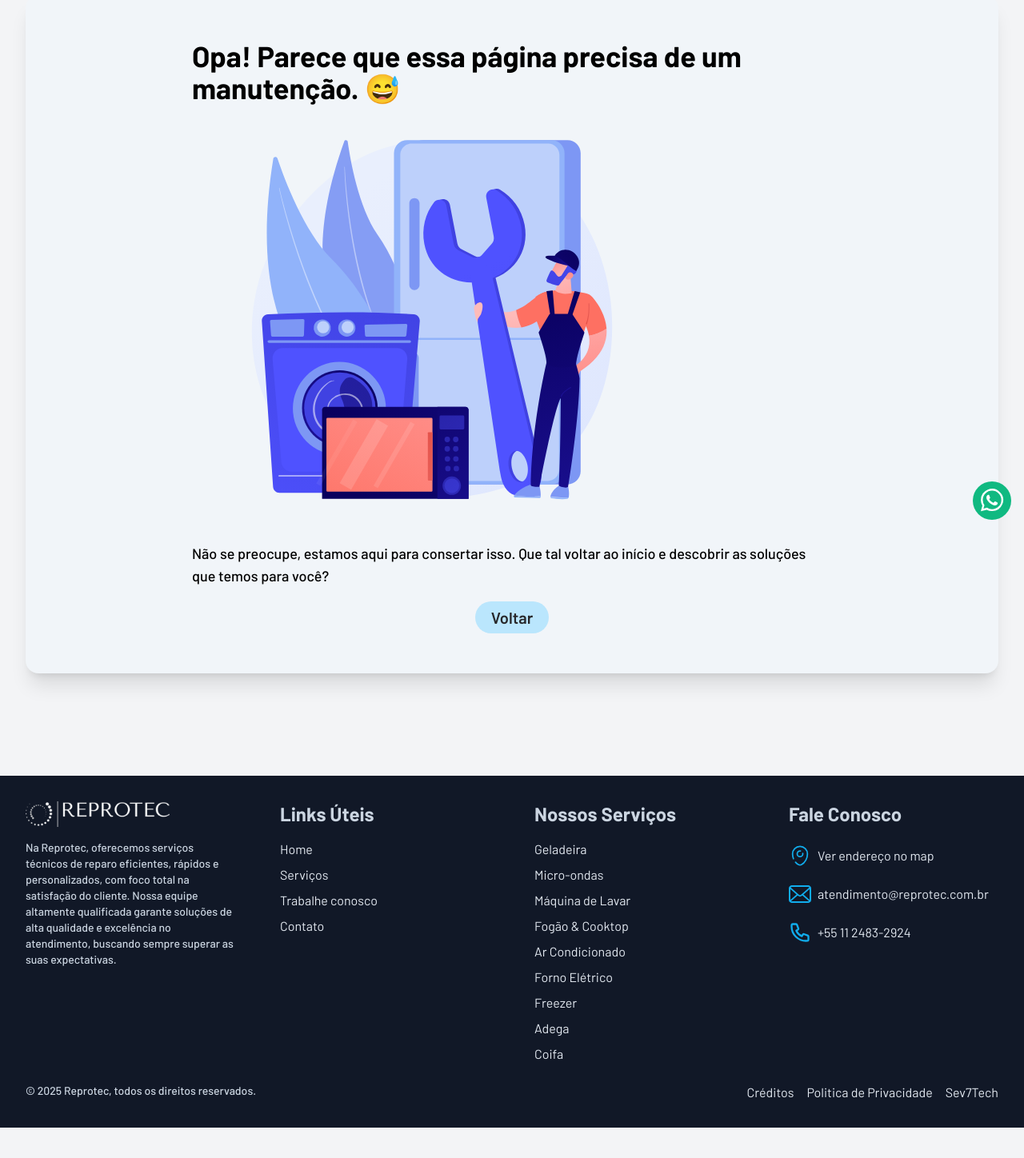
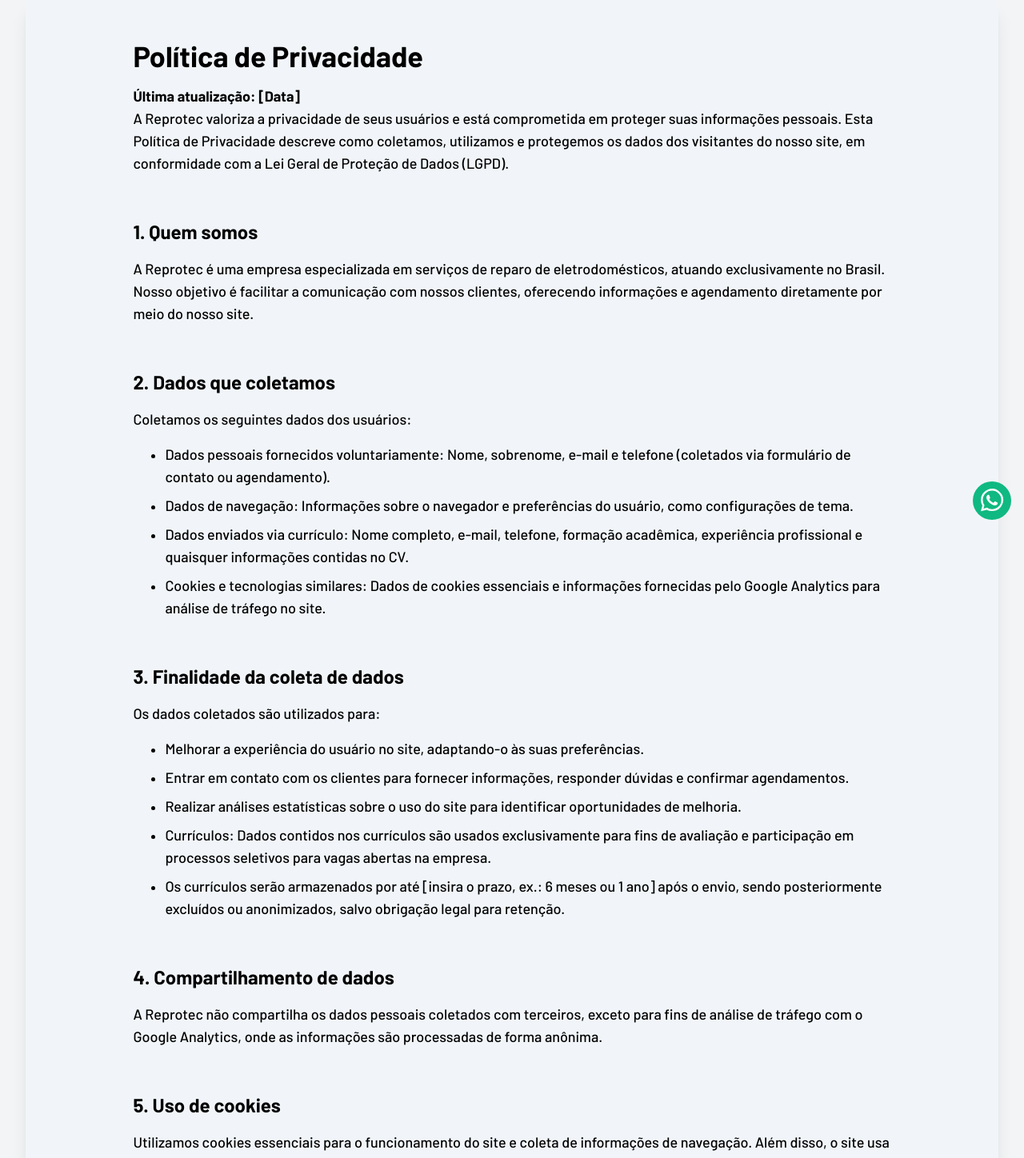
Before and after one commit to Sev7tech/reprotec, a Next.js app: page /politica-privacidade in a window 1280 px wide. Before the commit this address had no page. Shown: the part 134-1582 px from the top of the page at 80% size. Before the commit the page ends 1544 px from the top, so only its background shows below. Built offline with nearby package versions, Linux system fonts and the light colour scheme.

Commit message:
feat(page): add Privacy Policy page

```diff
--- /dev/null
+++ b/src/app/politica-privacidade/page.tsx
@@ -0,0 +1,222 @@
+import { Containers } from '@/components/Container'
+import { Typography } from '@/components/Typography'
+
+const PoliticaPrivacidade = () => {
+  return (
+    <main className="py-32">
+      <Containers.Wrapper>
+        <div className="mx-auto flex flex-col gap-14 lg:max-w-[80%]">
+          <div className="gapCol16">
+            <h1 className="text-3xl font-bold md:text-4xl">
+              Política de Privacidade
+            </h1>
+
+            <Typography.Text>
+              <strong>Última atualização: [Data]</strong>
+              <br />A Reprotec valoriza a privacidade de seus usuários e está
+              comprometida em proteger suas informações pessoais. Esta Política
+              de Privacidade descreve como coletamos, utilizamos e protegemos os
+              dados dos visitantes do nosso site, em conformidade com a Lei
+              Geral de Proteção de Dados (LGPD).
+            </Typography.Text>
+          </div>
+
+          <div className="gapCol16">
+            <h2 className="sub-title-privacy-policy">1. Quem somos</h2>
+
+            <Typography.Text>
+              A Reprotec é uma empresa especializada em serviços de reparo de
+              eletrodomésticos, atuando exclusivamente no Brasil. Nosso objetivo
+              é facilitar a comunicação com nossos clientes, oferecendo
+              informações e agendamento diretamente por meio do nosso site.
+            </Typography.Text>
+          </div>
+
+          <div className="gapCol16">
+            <h2 className="sub-title-privacy-policy">2. Dados que coletamos</h2>
+
+            <Typography.Text>
+              Coletamos os seguintes dados dos usuários:
+            </Typography.Text>
+
+            <ul className="list-privacy-policy">
+              <li>
+                <Typography.Text>
+                  Dados pessoais fornecidos voluntariamente: Nome, sobrenome,
+                  e-mail e telefone (coletados via formulário de contato ou
+                  agendamento).
+                </Typography.Text>
+              </li>
+              <li>
+                <Typography.Text>
+                  Dados de navegação: Informações sobre o navegador e
+                  preferências do usuário, como configurações de tema.
+                </Typography.Text>
+              </li>
+              <li>
+                <Typography.Text>
+                  Dados enviados via currículo: Nome completo, e-mail, telefone,
+                  formação acadêmica, experiência profissional e quaisquer
+                  informações contidas no CV.
+                </Typography.Text>
+              </li>
+              <li>
+                <Typography.Text>
+                  Cookies e tecnologias similares: Dados de cookies essenciais e
+                  informações fornecidas pelo Google Analytics para análise de
+                  tráfego no site.
+                </Typography.Text>
+              </li>
+            </ul>
+          </div>
+
+          <div className="gapCol16">
+            <h2 className="sub-title-privacy-policy">
+              3. Finalidade da coleta de dados
+            </h2>
+
+            <Typography.Text>
+              Os dados coletados são utilizados para:
+            </Typography.Text>
+
+            <ul className="list-privacy-policy">
+              <li>
+                <Typography.Text>
+                  Melhorar a experiência do usuário no site, adaptando-o às suas
+                  preferências.
+                </Typography.Text>
+              </li>
+              <li>
+                <Typography.Text>
+                  Entrar em contato com os clientes para fornecer informações,
+                  responder dúvidas e confirmar agendamentos.
+                </Typography.Text>
+              </li>
+              <li>
+                <Typography.Text>
+                  Realizar análises estatísticas sobre o uso do site para
+                  identificar oportunidades de melhoria.
+                </Typography.Text>
+              </li>
+              <li>
+                <Typography.Text>
+                  Currículos: Dados contidos nos currículos são usados
+                  exclusivamente para fins de avaliação e participação em
+                  processos seletivos para vagas abertas na empresa.
+                </Typography.Text>
+              </li>
+              <li>
+                <Typography.Text>
+                  Os currículos serão armazenados por até [insira o prazo, ex.:
+                  6 meses ou 1 ano] após o envio, sendo posteriormente excluídos
+                  ou anonimizados, salvo obrigação legal para retenção.
+                </Typography.Text>
+              </li>
+            </ul>
+          </div>
+
+          <div className="gapCol16">
+            <h2 className="sub-title-privacy-policy">
+              4. Compartilhamento de dados
+            </h2>
+
+            <Typography.Text>
+              A Reprotec não compartilha os dados pessoais coletados com
+              terceiros, exceto para fins de análise de tráfego com o Google
+              Analytics, onde as informações são processadas de forma anônima.
+            </Typography.Text>
+          </div>
+
+          <div className="gapCol16">
+            <h2 className="sub-title-privacy-policy">5. Uso de cookies</h2>
+
+            <Typography.Text>
+              Utilizamos cookies essenciais para o funcionamento do site e
+              coleta de informações de navegação. Além disso, o site usa cookies
+              do Google Analytics para fins estatísticos.
+            </Typography.Text>
+
+            <ul className="list-privacy-policy">
+              <li>
+                <Typography.Text>
+                  Consentimento: Estamos implementando um sistema de
+                  consentimento (pop-up) que permitirá ao usuário aceitar ou
+                  recusar os cookies não essenciais.
+                </Typography.Text>
+              </li>
+            </ul>
+          </div>
+
+          <div className="gapCol16">
+            <h2 className="sub-title-privacy-policy">6. Direitos do usuário</h2>
+
+            <Typography.Text>
+              Os usuários do nosso site têm os seguintes direitos:
+            </Typography.Text>
+
+            <ul className="list-privacy-policy">
+              <li>
+                <Typography.Text>
+                  Solicitar a exclusão de seus dados pessoais.
+                </Typography.Text>
+              </li>
+              <li>
+                <Typography.Text>
+                  Retirar o consentimento para o uso de cookies.
+                </Typography.Text>
+              </li>
+              <li>
+                <Typography.Text>
+                  Corrigir informações incorretas.
+                </Typography.Text>
+              </li>
+            </ul>
+          </div>
+
+          <div className="gapCol16">
+            <h2 className="sub-title-privacy-policy">7. Segurança dos dados</h2>
+
+            <Typography.Text>
+              Adotamos medidas técnicas de proteção, como criptografia, para
+              garantir que os dados coletados sejam armazenados com segurança.
+            </Typography.Text>
+          </div>
+
+          <div className="gapCol16">
+            <h2 className="sub-title-privacy-policy">8. Contato</h2>
+
+            <Typography.Text>
+              Se você tiver dúvidas ou desejar exercer seus direitos em relação
+              aos seus dados pessoais, entre em contato conosco pelos seguintes
+              meios:
+            </Typography.Text>
+
+            <ul className="list-privacy-policy">
+              <li>
+                <Typography.Text>E-mail: [Inserir e-mail]</Typography.Text>
+              </li>
+              <li>
+                <Typography.Text>Telefone: [Inserir telefone]</Typography.Text>
+              </li>
+            </ul>
+          </div>
+
+          <div className="gapCol16">
+            <h2 className="sub-title-privacy-policy">
+              9. Atualizações da política
+            </h2>
+
+            <Typography.Text>
+              Podemos atualizar esta Política de Privacidade periodicamente.
+              Recomendamos que os usuários revisem este documento regularmente
+              para se manterem informados sobre como protegemos suas
+              informações.
+            </Typography.Text>
+          </div>
+        </div>
+      </Containers.Wrapper>
+    </main>
+  )
+}
+
+export default PoliticaPrivacidade
```
